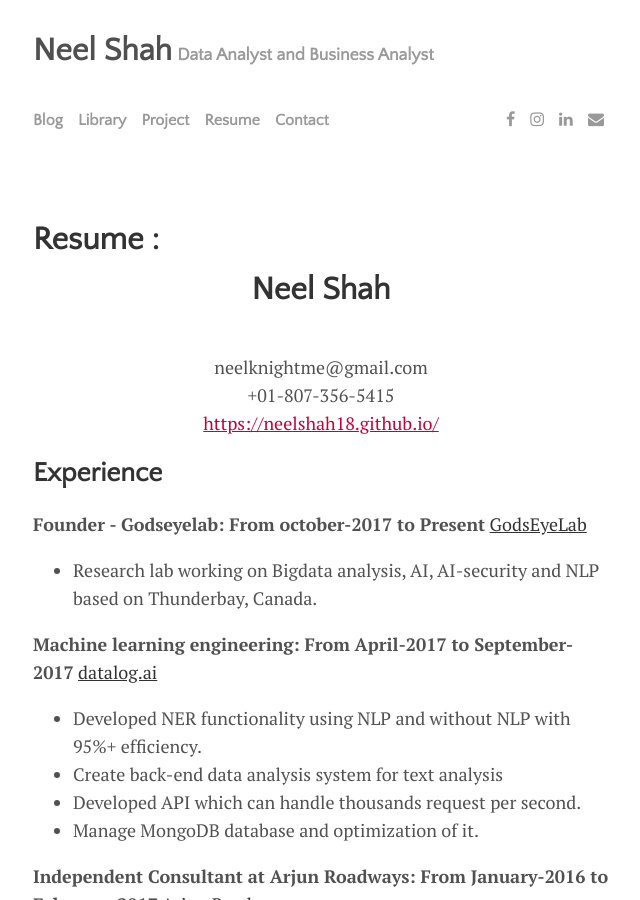
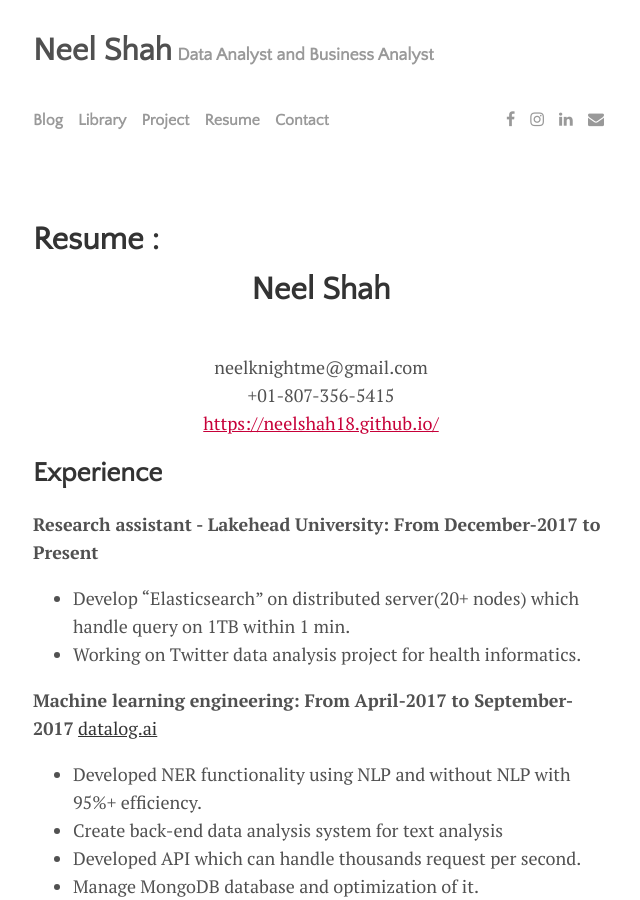
Before and after one commit to NeelShah18/neelshah18.github.io, a Jekyll site: the page built from _resume/2017-02-22-Latest Blog.md, in a window 1280 px wide and 900 px high. Shown: the whole window, without its empty margins (319-959 px from the left). Built offline with Jekyll 4.4.1, drawn with Linux system fonts in a browser that asks for light colours; nearby versions of some CDN libraries.

Commit message:
resume update

```diff
--- a/_resume/2017-02-22-Latest Blog.md
+++ b/_resume/2017-02-22-Latest Blog.md
@@ -13,9 +13,10 @@ title: "Resume :"
 Experience
 ----------
 
-**Founder - Godseyelab: From october-2017 to Present** [GodsEyeLab](http://www.godseyelab.com)
+**Research assistant - Lakehead University: From December-2017 to Present**
 
-* Research lab working on Bigdata analysis, AI, AI-security and NLP based on Thunderbay, Canada.
+* Develop “Elasticsearch” on distributed server(20+ nodes) which handle query on 1TB within 1 min.
+* Working on Twitter data analysis project for health informatics.
 
 **Machine learning engineering: From April-2017 to September-2017** [datalog.ai](http://www.datalog.ai/)
 
--- a/index.html
+++ b/index.html
@@ -5,7 +5,6 @@ title: Home
 <h3 style="text-align: center;">About me</h3>
 <p style="text-align: center;"><strong>Knowledge is treasure, but practice is the key to it. - Thomas Fuller</strong></p>
 <p style="text-align: justify;">
-  <strong>Bio:</strong>
   <br>
   Hi, My name is Neel. I loved to do ML, DL and Data science. I use python, tensorflow, keras and skitlearn to develope my idea in cyber world. Most of my work is open source such as emot library, optimize python and others. I am inspired by Dr. A.P.J. Kalam(rocket man of India) and his work. Their famous quote of hid "If you want shine like sun than you have to burn like sun", always teach me to work hard but smartly.
 </p>
```
